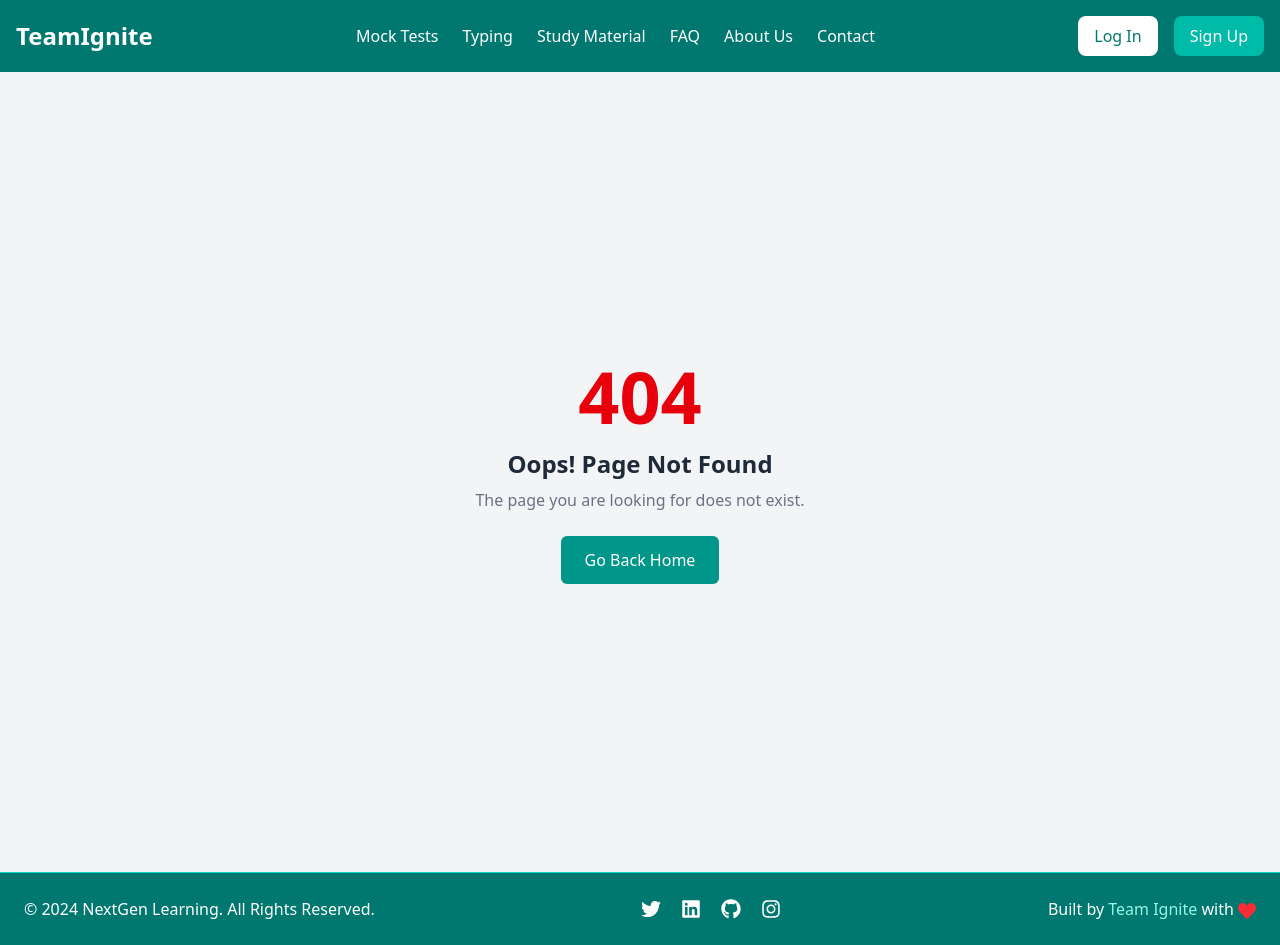
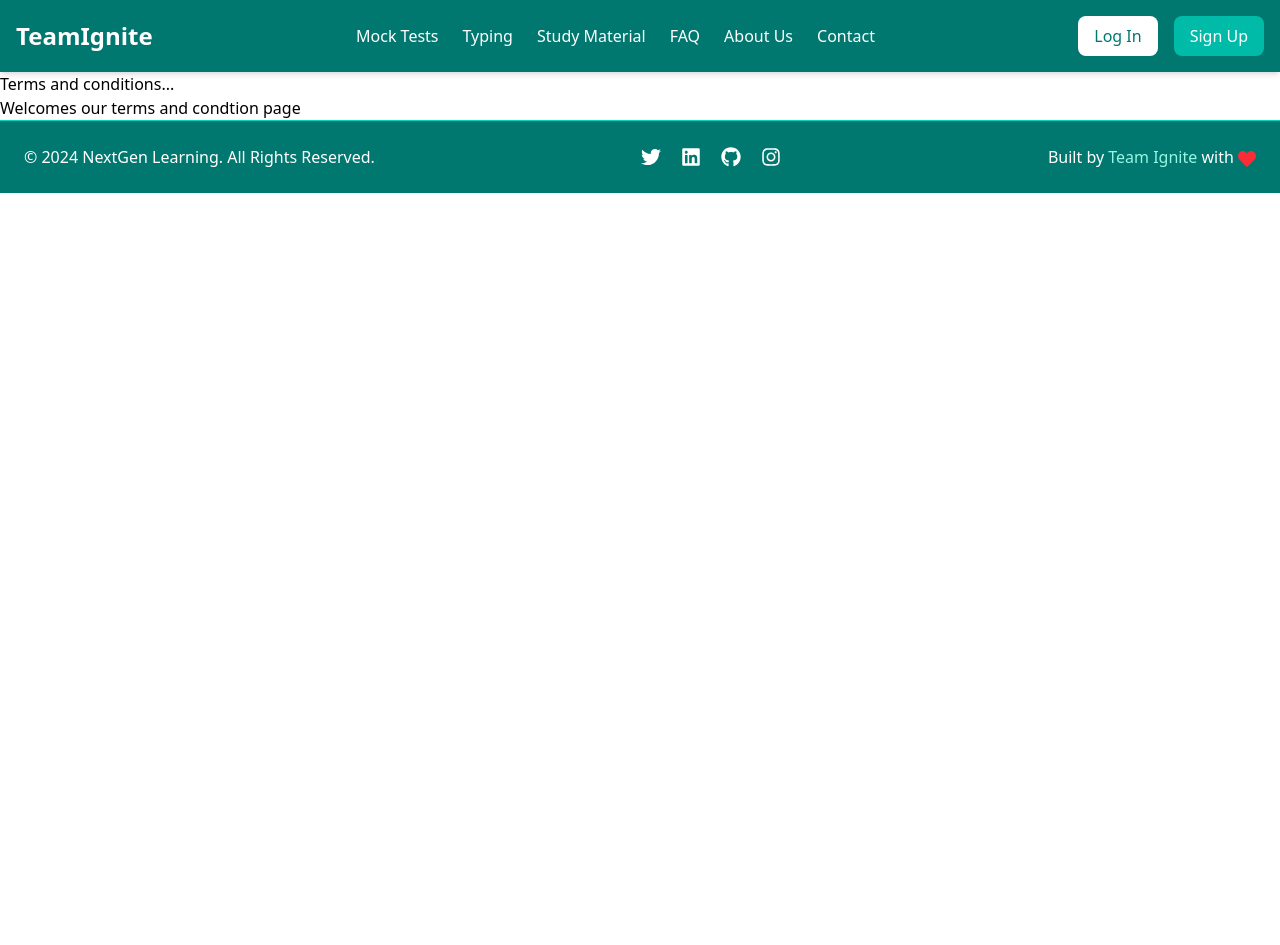
Before and after one commit to vivek09-bit/Mock_Front, a React (Vite) app: page /page/terms-portal in a window 1280 px wide. After the commit the page ends 800 px from the top, so only its background shows below. Built offline with nearby package versions, Linux system fonts and the light colour scheme.

Commit message:
made backend static to .env

```diff
--- a/src/App.jsx
+++ b/src/App.jsx
@@ -11,6 +11,8 @@ import TestList from "./components/TestList";
 import TakeTest from "./pages/TakeTest";
 import TestResult from "./pages/TestResult";
 import ForgotPassword from "./pages/ForgotPassword";
+
+import TermsAndConditions from "./pages/TermsAndConditions"
 import NotFound from "./pages/NotFound";
 
 const App = () => {
@@ -32,6 +34,10 @@ const App = () => {
             <Route path='Test-Submit' element={<TestResult />} />
             <Route path="*" element={<NotFound />} />
 
+
+            {/* Infomational Routes */}
+            <Route path='/page/terms-portal' element={< TermsAndConditions/>} />
+
           </Routes>
         </main>
         <Footer />
--- a/src/pages/Login.jsx
+++ b/src/pages/Login.jsx
@@ -46,7 +46,7 @@ const Login = () => {
 
     try {
       const response = await axios.post(
-        "https://mock-backend-8zgl.onrender.com/api/auth/login",
+        import.meta.env.VITE_BACKEND+"/api/auth/login",
         formData
       );
 
--- a/src/pages/Register.jsx
+++ b/src/pages/Register.jsx
@@ -51,7 +51,8 @@ const Register = () => {
 
     try {
       setLoading(true);
-      const response = await axios.post("https://mock-backend-8zgl.onrender.com/api/auth/register", formData);
+      console.log(import.meta.env.BACKEND)
+      const response = await axios.post(`${import.meta.env.BACKEND}/api/auth/register`, formData);
       setSuccess(response.data.message);
       setFormData({
         name: "",
@@ -105,7 +106,7 @@ const Register = () => {
             />
             <label className="text-sm text-gray-600">
               I accept the{" "}
-              <a href="#" className="text-teal-500 font-medium">
+              <a href="/page/terms-portal" className="text-teal-500 font-medium">
                 Terms & Conditions
               </a>
             </label>
--- /dev/null
+++ b/src/pages/TermsAndConditions.jsx
@@ -0,0 +1,10 @@
+import React from "react";
+const TermsAndConditions = ()=>{
+    return(
+        <>
+        <h1>Terms and conditions...</h1>
+        <p>Welcomes our terms and condtion page</p>
+        </>
+    )
+}
+export default TermsAndConditions;
```
Also changed, not shown: 1 other file (tests, documents, lock files or other folders).
